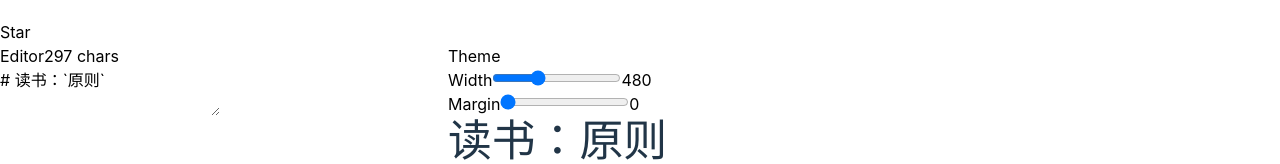
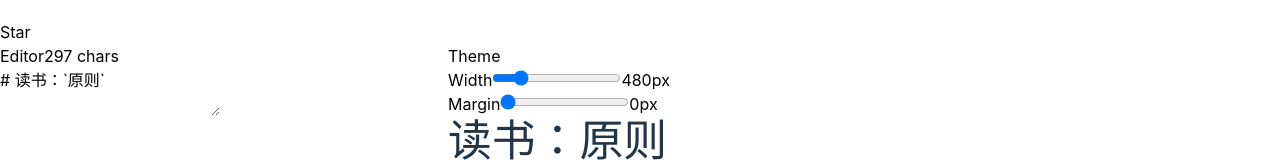
Before and after one commit to vv13/postmd, a React (Vite) app: page / in a window 1280 px wide. Shown: the part 1420-1584 px from the top of the page. Built offline with nearby package versions, Linux system fonts and the light colour scheme.

Commit message:
fix: use px units for margin and display px suffix on width/margin values
Change Md2PosterContent margin from rem to px, adjust slider range to
0-48px with step 2, and add "px" suffix to both width and margin
display labels for consistency.

```diff
--- a/src/components/Md2PosterContent/index.tsx
+++ b/src/components/Md2PosterContent/index.tsx
@@ -10,7 +10,7 @@ const Md2PosterContent = ({ children, className, margin = 0 }: Md2PosterContentP
   return (
     <div
       className={cn('flex flex-col bg-white px-4 sm:px-8 py-8 rounded-2xl border shadow-2xl shadow-gray-950/50', className)}
-      style={{ margin: `${margin}rem` }}
+      style={{ margin: `${margin}px` }}
     >
       {children}
     </div>
--- a/src/pages/DocsPage.tsx
+++ b/src/pages/DocsPage.tsx
@@ -211,13 +211,13 @@ function DocsPage() {
                   <input
                     type="range"
                     min={320}
-                    max={800}
+                    max={1200}
                     step={10}
                     value={width}
                     onChange={(e) => setWidth(Number(e.target.value))}
                     className="w-32 accent-indigo-600"
                   />
-                  <span className="text-xs font-mono text-gray-500 w-10 text-right">{width}</span>
+                  <span className="text-xs font-mono text-gray-500 w-12 text-right">{width}px</span>
                 </div>
 
                 <div className="w-px h-5 bg-gray-200" />
@@ -227,13 +227,13 @@ function DocsPage() {
                   <input
                     type="range"
                     min={0}
-                    max={8}
-                    step={1}
+                    max={48}
+                    step={2}
                     value={cardMargin}
                     onChange={(e) => setCardMargin(Number(e.target.value))}
                     className="w-32 accent-indigo-600"
                   />
-                  <span className="text-xs font-mono text-gray-500 w-4 text-right">{cardMargin}</span>
+                  <span className="text-xs font-mono text-gray-500 w-10 text-right">{cardMargin}px</span>
                 </div>
               </div>
 
```
